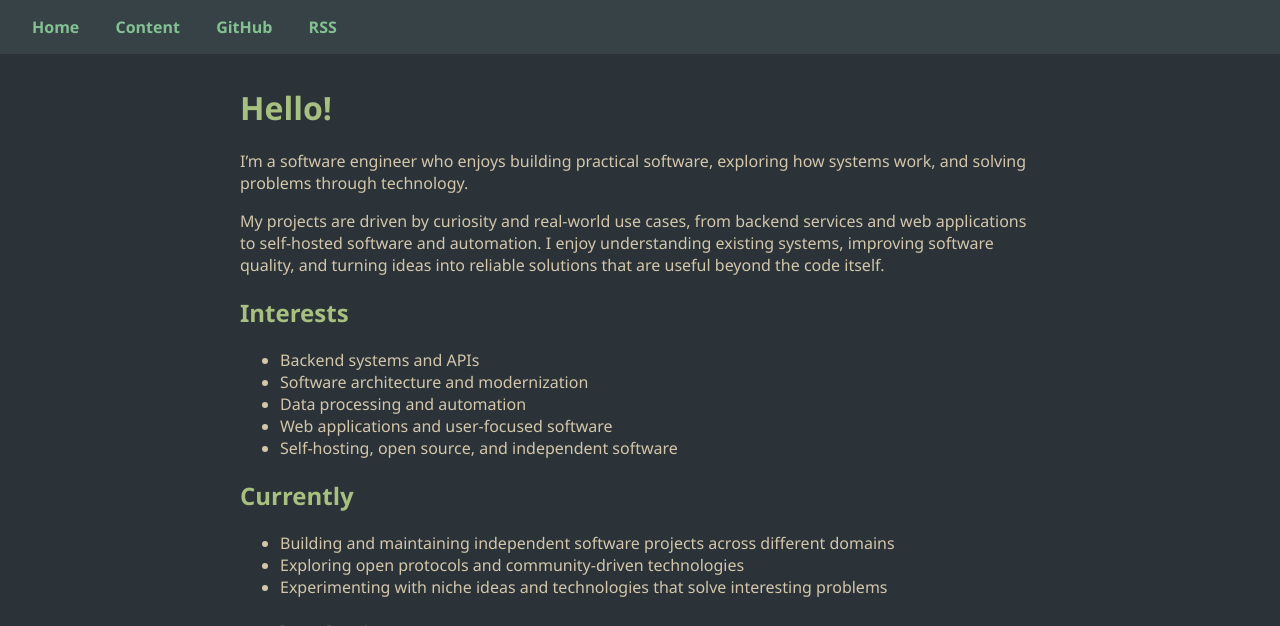
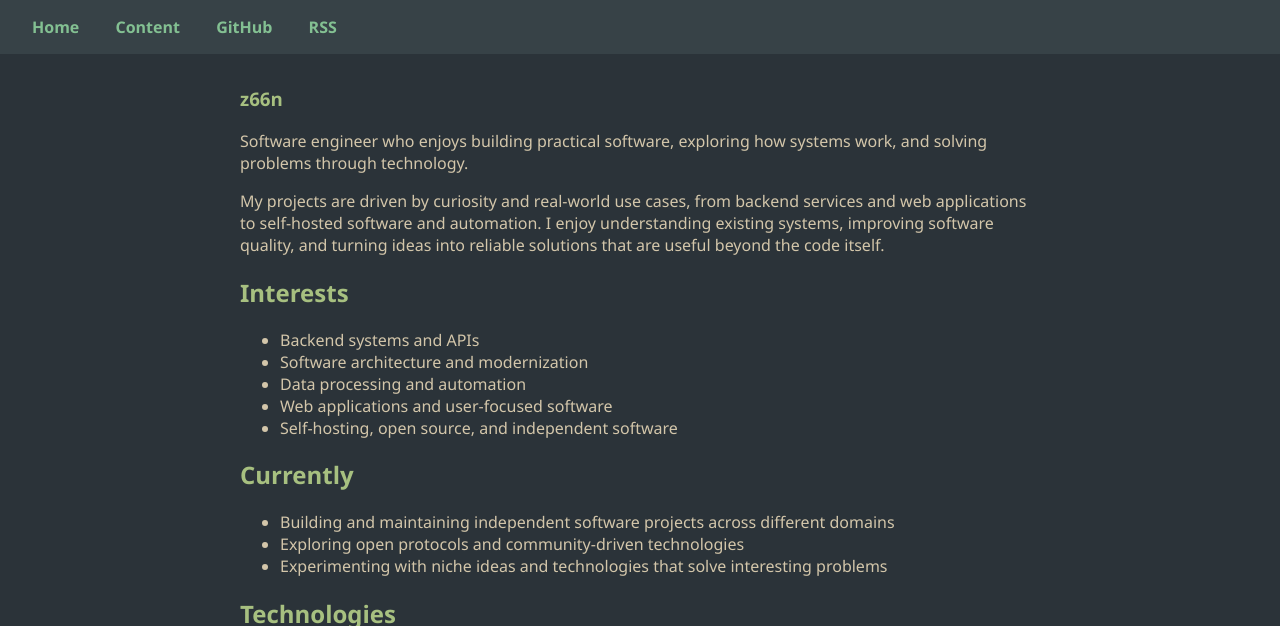
Before and after one commit to z66n/z66n.github.io, a Jekyll site: the page built from index.md, in a window 1280 px wide and 900 px high, cut to the strip 0-626 px from the top of the window. Built offline with Jekyll 4.4.1, drawn with Linux system fonts in a browser that asks for light colours; some of the changed lines change nothing that is shown.

Commit message:
Update index page

```diff
--- a/index.md
+++ b/index.md
@@ -3,9 +3,9 @@ layout: default
 title: z66n
 ---
 
-# Hello!
+### z66n
 
-I'm a software engineer who enjoys building practical software, exploring how systems work, and solving problems through technology.
+Software engineer who enjoys building practical software, exploring how systems work, and solving problems through technology.
 
 My projects are driven by curiosity and real-world use cases, from backend services and web applications to self-hosted software and automation. I enjoy understanding existing systems, improving software quality, and turning ideas into reliable solutions that are useful beyond the code itself.
 
@@ -29,9 +29,9 @@ My projects are driven by curiosity and real-world use cases, from backend servi
 
 ## Projects
 
-![clothing-dropbox](https://github-stats-extended.vercel.app/api/pin?username=z66n&repo=z66n%2Fclothing-dropbox&theme=transparent)
-![md2bbcode](https://github-stats-extended.vercel.app/api/pin?username=z66n&repo=z66n%2Fmd2bbcode&theme=transparent)
-![no.social](https://github-stats-extended.vercel.app/api/pin?username=z66n&repo=z66n%2Fno.social&theme=transparent)
-![sanming-mahjong](https://github-stats-extended.vercel.app/api/pin?username=z66n&repo=z66n%2Fsanming-mahjong&theme=transparent)
-![wall-collect](https://github-stats-extended.vercel.app/api/pin?username=z66n&repo=z66n%2Fwall-collect&theme=transparent)
-![indielite](https://github-stats-extended.vercel.app/api/pin?username=z66n&repo=z66n%2Findielite&theme=transparent)
+![clothing-dropbox](https://github-stats-extended.vercel.app/api/pin?username=z66n&repo=z66n%2Fclothing-dropbox&theme=dark)
+![md2bbcode](https://github-stats-extended.vercel.app/api/pin?username=z66n&repo=z66n%2Fmd2bbcode&theme=dark)
+![no.social](https://github-stats-extended.vercel.app/api/pin?username=z66n&repo=z66n%2Fno.social&theme=dark)
+![sanming-mahjong](https://github-stats-extended.vercel.app/api/pin?username=z66n&repo=z66n%2Fsanming-mahjong&theme=dark)
+![wall-collect](https://github-stats-extended.vercel.app/api/pin?username=z66n&repo=z66n%2Fwall-collect&theme=dark)
+![indielite](https://github-stats-extended.vercel.app/api/pin?username=z66n&repo=z66n%2Findielite&theme=dark)
```
